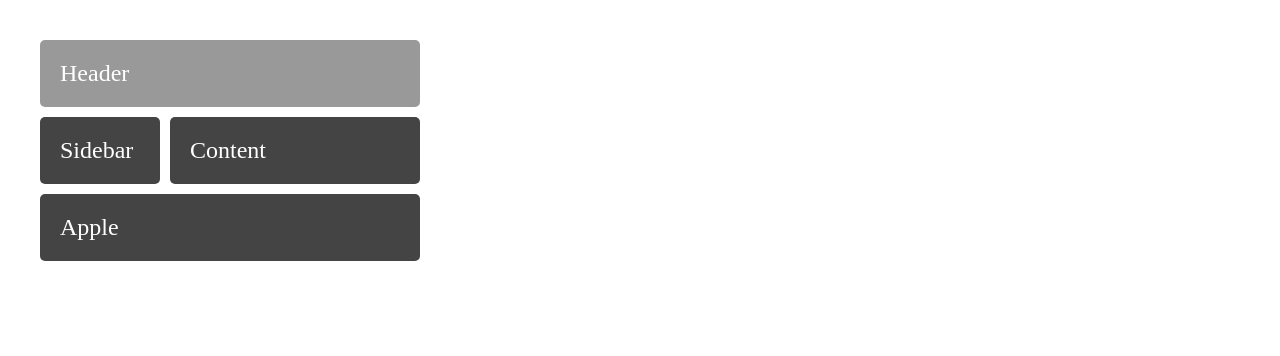
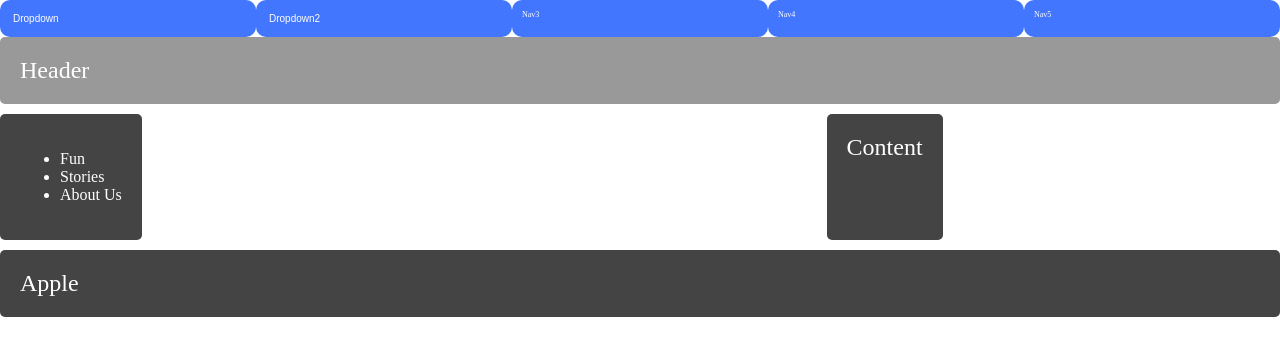
Before and after one commit to mreinecker/My-Website, a plain HTML site: page index.html in a window 1280 px wide. Drawn offline with Linux system fonts and the light colour scheme.

Commit message:
updated with navbar and stuff

```diff
--- a/index.html
+++ b/index.html
@@ -7,14 +7,46 @@
     <link rel="stylesheet" href="stylesheet.css" type="text/css">
 </head>
 
+<div>
+    <nav>
+        <div class="dropdown navbox nav1">
+            <button class="dropbtn">Dropdown</button>
+            <div class="dropdown-content">
+                <a href="#">Link 1</a>
+                <a href="#">Link 2</a>
+                <a href="#">Link 3</a>
+            </div>
+        </div>
+
+        <div class="dropdown navbox nav2">
+            <button class="dropbtn">Dropdown2</button>
+            <div class="dropdown-content">
+                <a href="#">Link 1</a>
+                <a href="#">Link 2</a>
+                <a href="#">Link 3</a>
+            </div>
+
+        </div>
+        <div class="navbox nav3">Nav3</div>
+        <div class="navbox nav4">Nav4</div>
+        <div class="navbox nav5">Nav5</div>
+    </nav>
+</div>
+
 <body>
 
-<div class="wrapper">
-  <div class="box header">Header</div>
-  <div class="box sidebar">Sidebar</div>
-  <div class="box content">Content</div>
-    <div class="box apple">Apple</div>
-</div>
+    <div class="wrapper">
+        <div class="box header">Header</div>
+        <div class="box sidebar">
+            <ul>
+                <li>Fun</li>
+                <li>Stories</li>
+                <li>About Us</li>
+            </ul>
+        </div>
+        <div class="box content">Content</div>
+        <div class="box apple">Apple</div>
+    </div>
 
 </body>
 
--- a/stylesheet.css
+++ b/stylesheet.css
@@ -1,27 +1,96 @@
-body {
-    margin: 40px;
+nav {
+    display: grid;
+    grid-gap: 0px;
+    grid-template-columns: 20% 20% 20% 20% 20%;
+    grid-template-areas: "nav1 nav2 nav3 nav4 nav5";
+    background-color: #ffffff;
+    margin:auto
+
 }
 
-.sidebar {
-    grid-area: sidebar;
+.navbox {
+    background-color: #4376ff;
+    color: #fff;
+    border-radius: 10px;
+    padding: 10px;
+    font-size: 50%;
 }
 
-.content {
-    grid-area: content;
+.nav1 {
+    grid-area: nav1
+
 }
 
-.header {
-    grid-area: header;
+/* Dropdown Button */
+.dropbtn {
+    background-color: #4376ff;
+    color: white;
+    padding: 3px;
+    font-size: 10px;
+    border: none;
+    cursor: pointer;
+
 }
 
-.apple {
-    grid-area: apple;
+/* The container <div> - needed to position the dropdown content */
+.dropdown {
+    position: relative;
+    display: inline-block;
 }
+
+/* Dropdown Content (Hidden by Default) */
+.dropdown-content {
+    display: none;
+    position: absolute;
+    background-color: #f9f9f9;
+    min-width: 160px;
+    box-shadow: 0px 8px 16px 0px rgba(0,0,0,0.2);
+    z-index: 1;
+}
+
+/* Links inside the dropdown */
+.dropdown-content a {
+    color: black;
+    padding: 12px 16px;
+    text-decoration: none;
+    display: block;
+}
+
+/* Change color of dropdown links on hover */
+.dropdown-content a:hover {background-color: #f1f1f1;}
+
+/* Show the dropdown menu on hover */
+.dropdown:hover .dropdown-content {
+    display: block;
+}
+
+/* Change the background color of the dropdown button when the dropdown content is shown */
+.dropdown:hover .nav1 {
+    background-color: #7fa2ff;
+}
+
+
+.nav2 {
+    grid-area: nav2
+}
+.nav3 {
+    grid-area: nav3
+}
+.nav4 {
+    grid-area: nav4
+}
+.nav5 {
+    grid-area: nav5
+}
+body {
+    margin: auto;
+}
+
 
 .wrapper {
     display: grid;
     grid-gap: 10px;
-    grid-template-columns: 120px 120px 120px;
+    grid-template-columns: 1/3 1/3 1/3;
     grid-template-areas: "header header  header" "sidebar content content" "apple apple apple";
     background-color: #fff;
     color: #444;
@@ -38,3 +107,23 @@ body {
 .header {
     background-color: #999;
 }
+
+
+.sidebar {
+    grid-area: sidebar;
+    font-size: 100%;
+    justify-self: start;
+}
+
+.content {
+    grid-area: content;
+    justify-self: center;
+}
+
+.header {
+    grid-area: header;
+}
+
+.apple {
+    grid-area: apple;
+}
```
